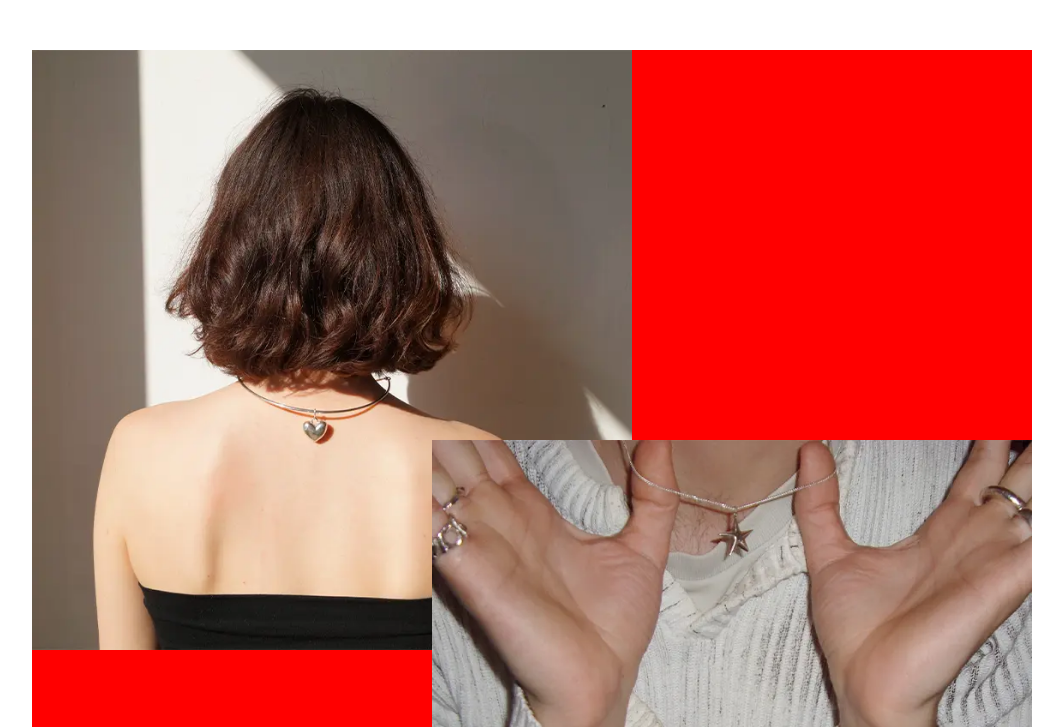
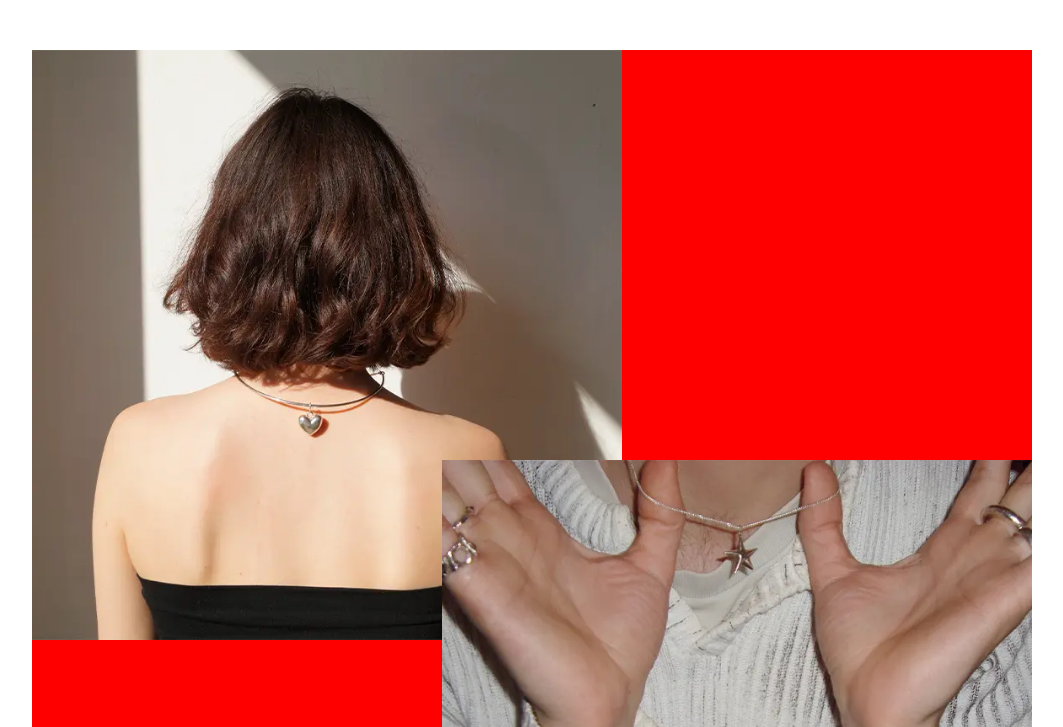
Before and after one commit to oliv2673/team-3, an Astro site: page / in a window 1280 px wide. Shown: the part 1933-2660 px from the top of the page, without its empty margins (108-1171 px from the left). Built offline with nearby package versions, Linux system fonts and the light colour scheme; Astro itself is replaced by a stand-in of ours.

Commit message:
asym-boks rettelse på gap og overflow

```diff
--- a/src/components/Img_asym_con.astro
+++ b/src/components/Img_asym_con.astro
@@ -17,8 +17,8 @@ const {img1, alt1, img2, alt2, type } = Astro.props;
     section {
         max-width: 1000px;
         display: grid;
-        gap: 20%;
-        overflow: hidden;
+        grid-template-rows: 1fr;
+        gap: 18vw;
         }
 
     .type1:first-of-type {
```
